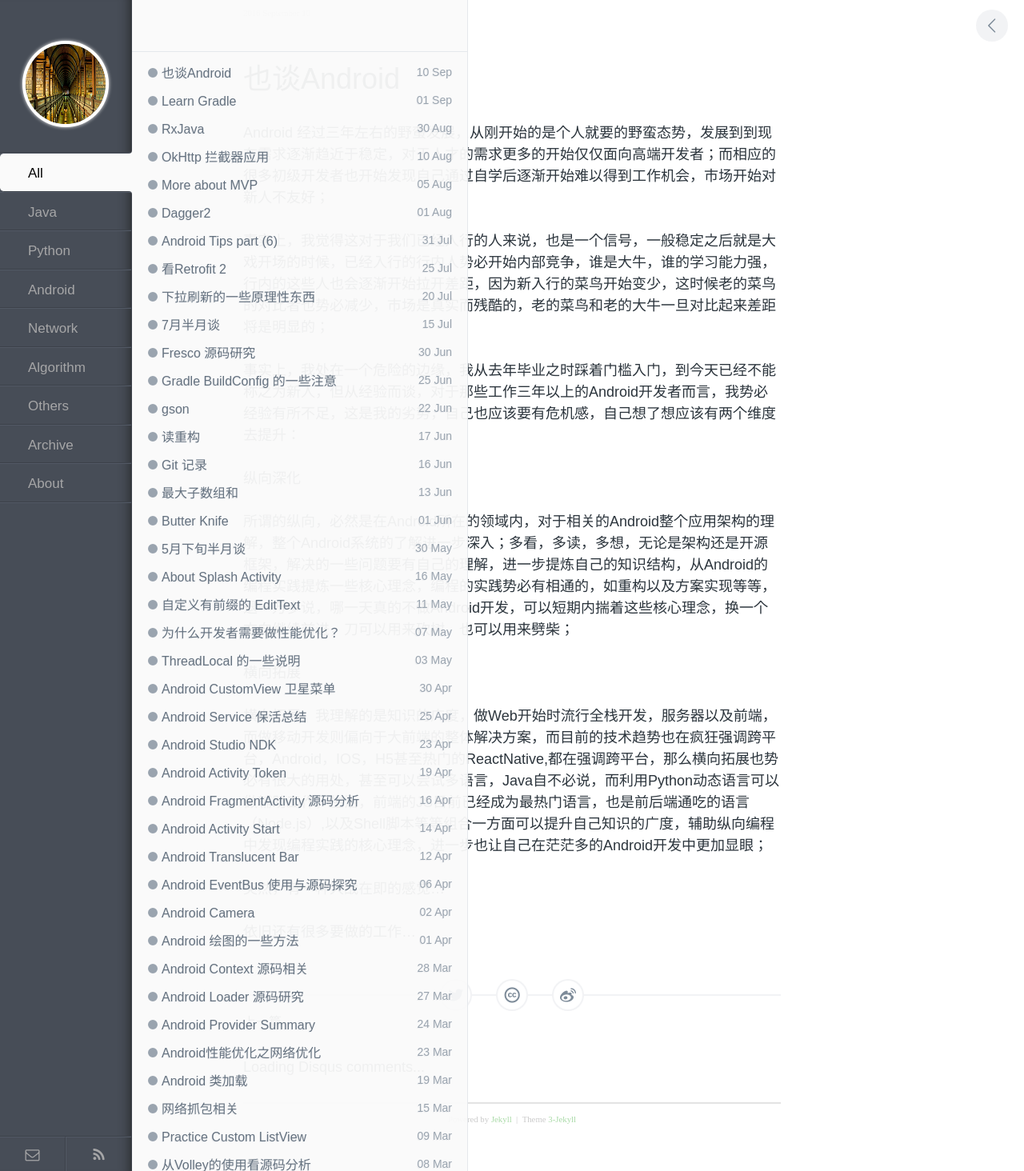
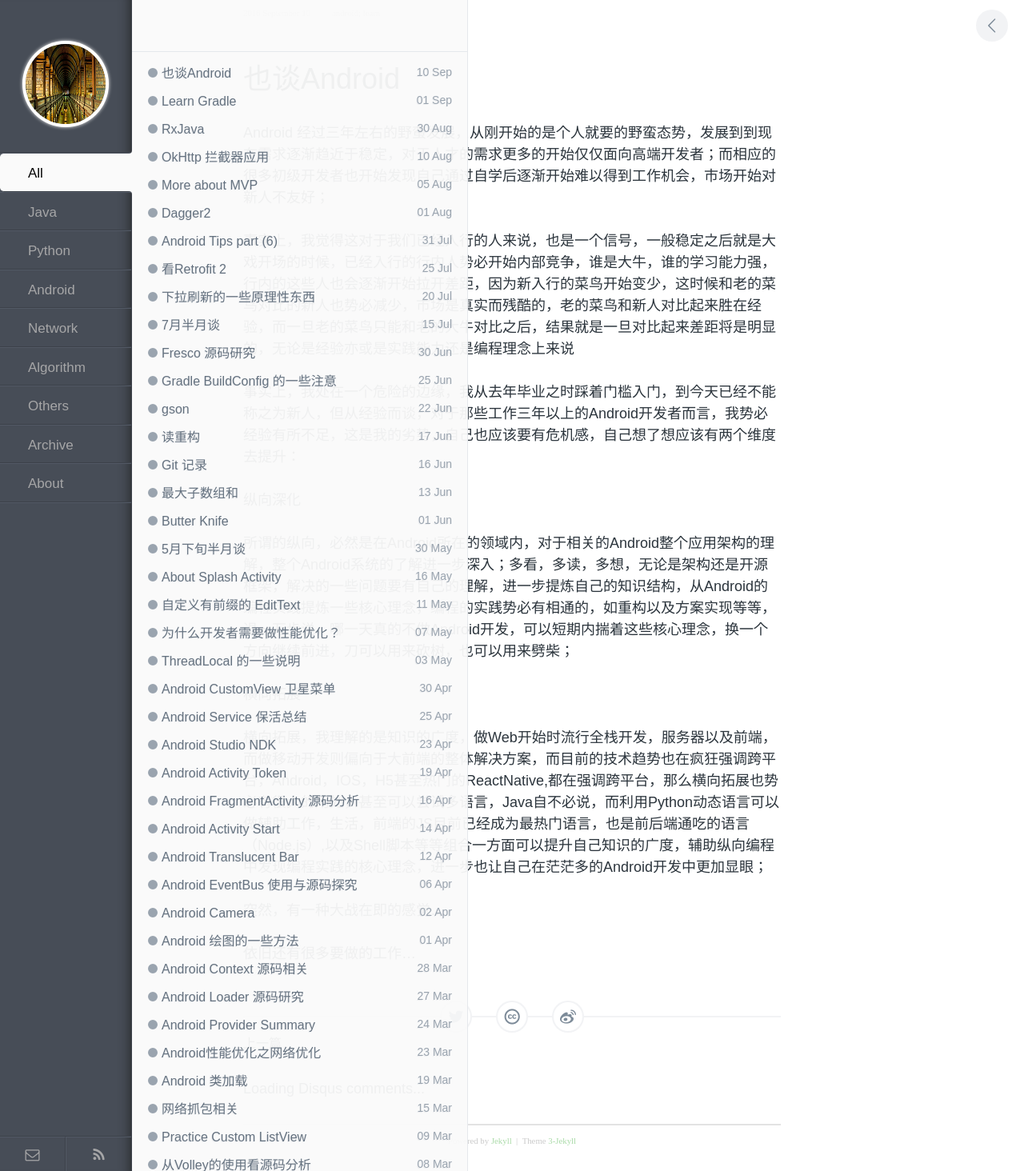
Before and after one commit to enlipan/enlipan.github.io, a Jekyll site: the page built from _posts/2016-09-10-talk-something-about-android.md, in a window 1280 px wide. Shown: the whole page at 80% size. Built offline with Jekyll 4.4.1, drawn with Linux system fonts in a browser that asks for light colours; nearby versions of some CDN libraries; comment, search, counter and statistics services are not loaded.

Commit message:
post page talk android

```diff
--- a/_posts/2016-09-10-talk-something-about-android.md
+++ b/_posts/2016-09-10-talk-something-about-android.md
@@ -1,12 +1,13 @@
 ---
 layout: post
 title:  也谈Android
-category: android
+category: others
+keywords: [android, learn]
 ---
 
 Android 经过三年左右的野蛮发展，从刚开始的是个人就要的野蛮态势，发展到到现在需求逐渐趋近于稳定，对于人才的需求更多的开始仅仅面向高端开发者；而相应的很多初级开发者也开始发现自己通过自学后逐渐开始难以得到工作机会，市场开始对新人不友好；
 
-事实上，我觉得这对于我们已经入行的人来说，也是一个信号，一般稳定之后就是大戏开场的时候，已经入行的行内人势必开始内部竞争，谁是大牛，谁的学习能力强，行内的这些人也会逐渐开始拉开差距，因为新入行的菜鸟开始变少，这时候老的菜鸟的对比者也势必减少，市场是真实而残酷的，老的菜鸟和老的大牛一旦对比起来差距将是明显的；
+事实上，我觉得这对于我们已经入行的人来说，也是一个信号，一般稳定之后就是大戏开场的时候，已经入行的行内人势必开始内部竞争，谁是大牛，谁的学习能力强，行内的这些人也会逐渐开始拉开差距，因为新入行的菜鸟开始变少，这时候和老的菜鸟对比的新人也势必减少，市场是真实而残酷的，老的菜鸟和新人对比起来胜在经验，而一旦老的菜鸟只能和老的大牛对比之后，结果就是一旦对比起来差距将是明显的，无论是经验亦或是实践能力还是编程理念上来说
 
 事实上，我处在一个危险的边缘，我从去年毕业之时踩着门槛入门，到今天已经不能称之为新人，但从经验而谈，对于那些工作三年以上的Android开发者而言，我势必经验有所不足，这是我的劣势，自己也应该要有危机感，自己想了想应该有两个维度去提升：
 
```
